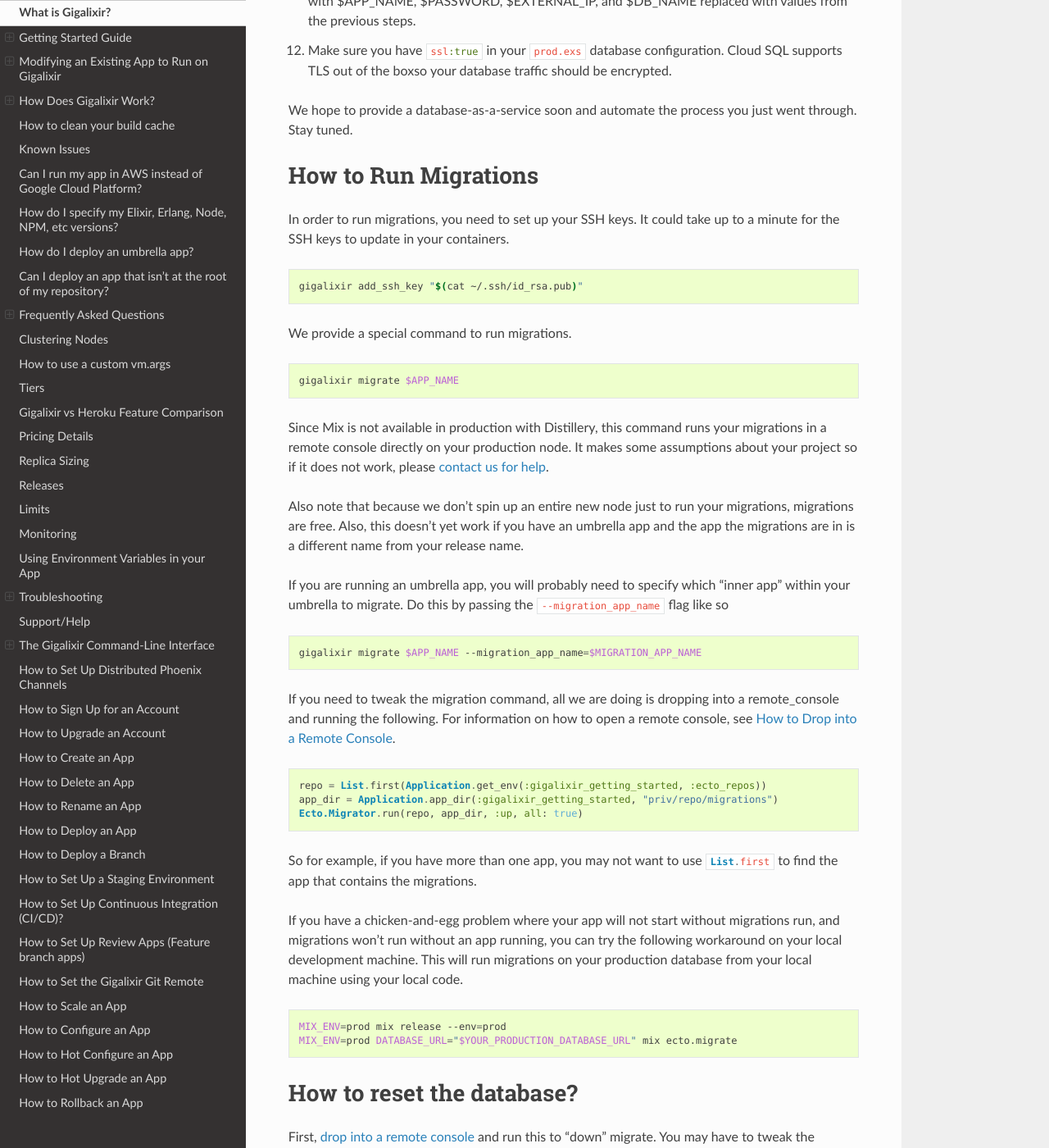
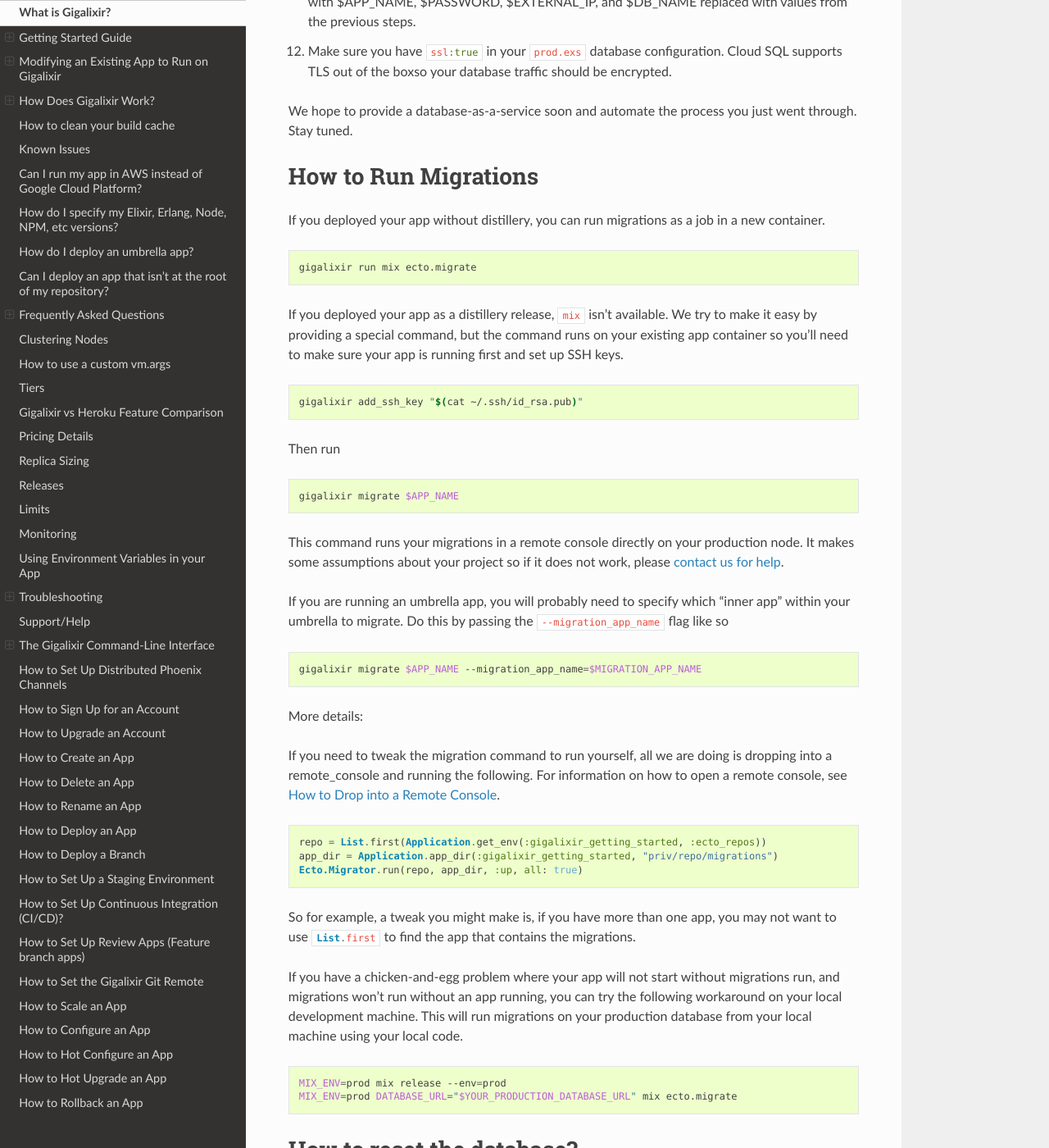
Before and after one commit to gigalixir/gigalixir-cli, a Sphinx documentation site: the page built from docs/source/main.rst, in a window 1280 px wide and 1400 px high, scrolled down 43139 px. Shown: the whole window at 82% size. Built offline with Sphinx 7.4.7 and the Read the Docs theme 2.0.0, drawn with Linux system fonts in a browser that asks for light colours; some of the changed text lies outside the part shown.

Commit message:
docs mentioning gigalixir run mix ecto.migrate.

```diff
--- a/docs/source/main.rst
+++ b/docs/source/main.rst
@@ -329,7 +329,7 @@ If you want to cluster nodes, you should install libcluster. For more informatio
 Set Up Migrations
 ^^^^^^^^^^^^^^^^^
 
-In development, you use `Mix`_ to run database migrations. In production, `Mix`_ is not available so you need a different approach. Instructions on how to set up and run migrations are described in more detail in :ref:`migrations`.
+In development, you use :bash:`mix ecto.migrate` to run database migrations. If you are using distillery releases, `Mix`_ is not available so you need a different approach. Instructions on how to set up and run migrations are described in more detail in :ref:`migrations`.
 
 .. _`Mix`: https://hexdocs.pm/mix/Mix.html
 
@@ -1779,21 +1779,25 @@ We hope to provide a database-as-a-service soon and automate the process you jus
 How to Run Migrations
 =====================
 
-In order to run migrations, you need to set up your SSH keys. It could take up to a minute for the SSH keys to update in your containers.
+If you deployed your app without distillery, you can run migrations as a job in a new container.
+
+.. code-block:: bash
+
+    gigalixir run mix ecto.migrate
+
+If you deployed your app as a distillery release, :bash:`mix` isn't available. We try to make it easy by providing a special command, but the command runs on your existing app container so you'll need to make sure your app is running first and set up SSH keys.
 
 .. code-block:: bash
 
     gigalixir add_ssh_key "$(cat ~/.ssh/id_rsa.pub)"
 
-We provide a special command to run migrations.
+Then run
 
 .. code-block:: bash
 
     gigalixir migrate $APP_NAME
 
-Since Mix is not available in production with Distillery, this command runs your migrations in a remote console directly on your production node. It makes some assumptions about your project so if it does not work, please `contact us for help`_.
-
-Also note that because we don't spin up an entire new node just to run your migrations, migrations are free. Also, this doesn't yet work if you have an umbrella app and the app the migrations are in is a different name from your release name.
+This command runs your migrations in a remote console directly on your production node. It makes some assumptions about your project so if it does not work, please `contact us for help`_.
 
 If you are running an umbrella app, you will probably need to specify which "inner app" within your umbrella to migrate. Do this by passing the :bash:`--migration_app_name` flag like so
 
@@ -1801,7 +1805,9 @@ If you are running an umbrella app, you will probably need to specify which "inn
 
     gigalixir migrate $APP_NAME --migration_app_name=$MIGRATION_APP_NAME
 
-If you need to tweak the migration command, all we are doing is dropping into a remote_console and running the following. For information on how to open a remote console, see :ref:`remote console`.
+More details:
+
+If you need to tweak the migration command to run yourself, all we are doing is dropping into a remote_console and running the following. For information on how to open a remote console, see :ref:`remote console`.
 
 .. code-block:: elixir
 
@@ -1809,7 +1815,7 @@ If you need to tweak the migration command, all we are doing is dropping into a
     app_dir = Application.app_dir(:gigalixir_getting_started, "priv/repo/migrations")
     Ecto.Migrator.run(repo, app_dir, :up, all: true)
 
-So for example, if you have more than one app, you may not want to use :elixir:`List.first` to find the app that contains the migrations.
+So for example, a tweak you might make is, if you have more than one app, you may not want to use :elixir:`List.first` to find the app that contains the migrations.
 
 .. _`the source code`: https://github.com/gigalixir/gigalixir-cli/blob/master/gigalixir/app.py#L160
 
```
